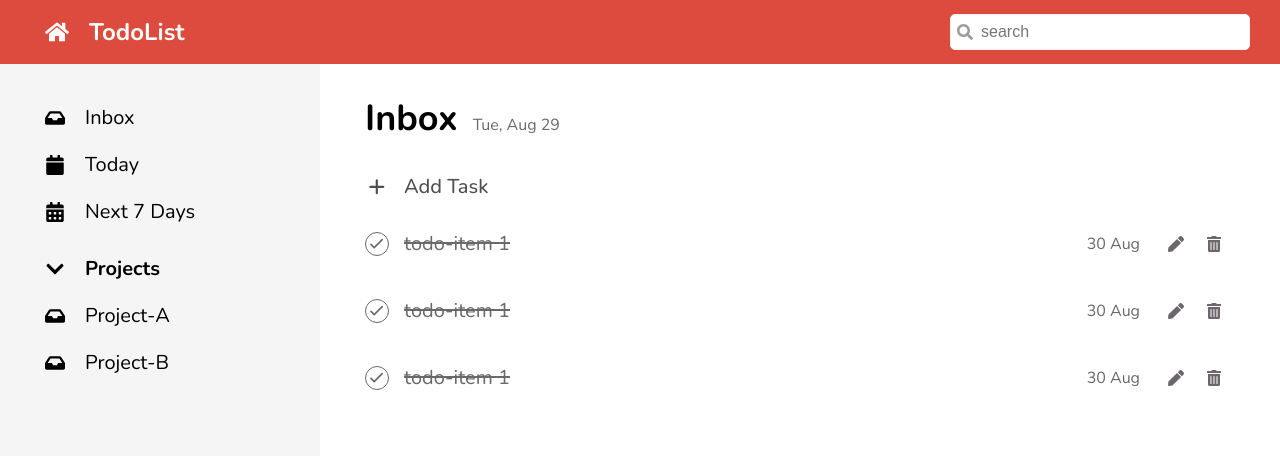
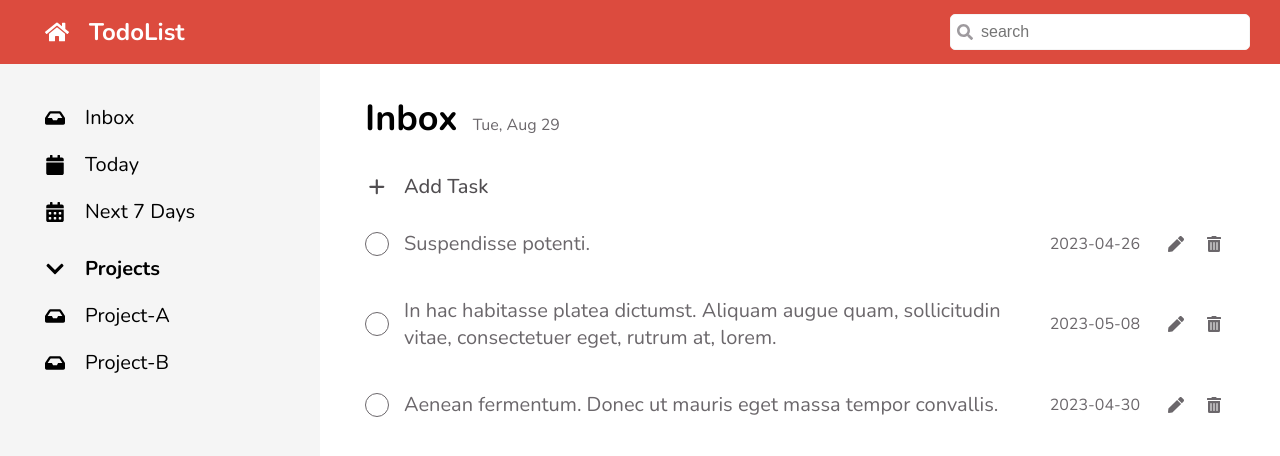
Before and after one commit to Yuji-Hosaka/CC15-Todolist, a React (Create React App) app: page / in a window 1280 px wide. Shown: the top 456 px of the page. Built offline with nearby package versions, Linux system fonts and the light colour scheme.

Commit message:
fixed id problem

```diff
--- a/package.json
+++ b/package.json
@@ -3,6 +3,7 @@
     "version": "0.1.0",
     "private": true,
     "dependencies": {
+        "nanoid": "^4.0.2",
         "react": "^18.2.0",
         "react-dom": "^18.2.0",
         "react-icons": "^4.10.1",
@@ -10,7 +11,7 @@
         "sass": "^1.66.1"
     },
     "scripts": {
-        "start": "react-scripts start",
+        "dev": "react-scripts start",
         "build": "react-scripts build"
     },
     "eslintConfig": {
--- a/src/app/App.jsx
+++ b/src/app/App.jsx
@@ -1,13 +1,31 @@
 // Dependencies
+import { useState } from 'react';
 import './App.scss';
 import AppBar from '../components/Common/AppBar/AppBar';
 import SideBar from '../components/SideBar/SideBar';
 import TodoHeader from '../components/Todo/TodoHeader';
 import TodoCreate from '../components/Todo/TodoCreate';
 import TodoLists from '../components/Todo/TodoLists';
-import { Button } from '../components/Common/Button/Button';
+
+const data = [
+  { id: 1, task: 'Suspendisse potenti.', status: false, due_date: '2023-04-26' },
+  {
+    id: 2,
+    task: 'In hac habitasse platea dictumst. Aliquam augue quam, sollicitudin vitae, consectetuer eget, rutrum at, lorem.',
+    status: false,
+    due_date: '2023-05-08',
+  },
+  {
+    id: 3,
+    task: 'Aenean fermentum. Donec ut mauris eget massa tempor convallis.',
+    status: false,
+    due_date: '2023-04-30',
+  },
+];
 
 function App() {
+  const [allTodos, setAllTodos] = useState(data);
+
   return (
     <div className='todo'>
       <div className='todo__header'>
@@ -19,8 +37,8 @@ function App() {
       <div className='todo__content'>
         <main className='todo__container'>
           <TodoHeader />
-          <TodoCreate />
-          <TodoLists />
+          <TodoCreate data={allTodos} setTodo={setAllTodos} />
+          <TodoLists data={allTodos} />
         </main>
       </div>
     </div>
@@ -28,5 +46,3 @@ function App() {
 }
 
 export default App;
-
-// faa
--- a/src/components/Todo/TodoCreate.jsx
+++ b/src/components/Todo/TodoCreate.jsx
@@ -5,25 +5,28 @@ import { HiPlus } from 'react-icons/hi';
 import TodoForm from './TodoForm';
 import styles from './TodoCreate.module.scss';
 
-/* Condition Rendering
-- DEFAULT: Show button & text
-- ACTIVE : Show To-do Form
+/*
+CC1 - Condition Rendering
+- Default : Show Button & Text
+- Active : Show TodoForm
 
-Concept: true ? <AddTask/> : <TodoForm/>
-
+ Concept : true ? <AddTask/> : <TodoForm/>
 */
 
-/* CC2 - EVENT HANDLING
-- เอาฟังชันไปผูกติดกับ UI เพื่อให้ USER เป็นคนเรียกใช้ฟังชันเอง
-- onClick : ต้อง Click ก่อนแล้ว FN ถึงจะรัน
-  - User ทำการคลิก
-  - Browser เป็นคนเรียกใช้ฟังชัน โดยส่ง parameter มา 1 ตัว
-    handldClick(eventObject)
+/*
+CC2 - EVENT HANDLING
+- เอาฟังก์ชันไปผูกติดกับ UI เพื่อให้ USER เป็นคนเรียกใช้ฟังก์ชันเอง
+- onClick : ต้อง Click ก่อน , FN ถึงจะรัน
+    - User ทำการคลิก
+    - Browser จะเป็นคนเรียกใช้ฟังก์ชัน โดยส่ง parameter มา 1 ตัว
+      handleClick(eventObject)
 */
 
-/* CC3 - JS Value ไม่สามารถทำให้ React Rerender ได้... ต้องใช้ State
+/*
+CC3 - JS Value ไม่สามารถทำให้ React Rerender ได้
+ต้องใช้ State
+*/
 
-*/
 /*
 CC-4 Array Destructuring
 function myUseState() {
@@ -50,27 +53,22 @@ CC5 - React State (1 ในฟังก์ชันของกลุ่ม Reac
   // Rerender 1 ครั้ง == Code ทั้งหมดใน FC จะถูกรันใหม่ 1 ครั้ง
 */
 
-//#1 : Function Component (Render)
 function TodoCreate(props) {
+  const [isOpenForm, setIsOpenForm] = useState(false);
 
-  // HOOK FN
-  const [isOpenForm, setIsOpenForm] = useState(false);
-  console.log(isOpenForm);
-
-  // let active = true;
-
-  // #2 : JS Function (Logic)
-  const handleClick = function (event) {
-    console.log('clicked');
+  const handleClick = function () {
     setIsOpenForm(!isOpenForm);
-    // active = !active;
-    // console.log('clicked', active);
   };
 
   return (
     <>
       {isOpenForm ? (
-        <TodoForm textSubmit='Add Task' setIsOpenForm={setIsOpenForm}/>
+        <TodoForm
+          textSubmit='Add Task'
+          setIsOpenForm={setIsOpenForm}
+          data={props.data}
+          setTodo={props.setTodo}
+        />
       ) : (
         <div className={styles.todo__create} onClick={handleClick}>
           <div className={styles.todo__create__button}>
--- a/src/components/Todo/TodoForm.jsx
+++ b/src/components/Todo/TodoForm.jsx
@@ -1,4 +1,5 @@
 import { useState } from 'react';
+import { nanoid } from 'nanoid';
 import { Button } from '../Common/Button/Button';
 import styles from './TodoForm.module.scss';
 /*
@@ -32,26 +33,35 @@ function TodoForm(props) {
   };
 
   const handleSubmit = function (event) {
-    // 1. PreventDefault
     event.preventDefault();
 
-    // 2.ต้องรู้ก่อนว่า User พิมพ์อะไร (อยู่ใน state : taskInput)
-
-    // 3.FormValidation
-    // case1 : submit ได้ => ไม่ error
-    // case2 : submit ไม่ได้ => แสดง Error
+    // FormValidation
     if (taskInput.trim() === '') {
       console.log('Error');
       setIsError(true);
       return;
     }
-    console.log('submit');
+    console.log('submit === create new Todo');
+    // create NewTodo
+    // 1 - ส่ง Request ไปหลังบ้านเพื่อ save ลง Database
+    // 2 - ทำการอัพเดท State ของ AllTodo == React ทำการ Rerender
+    // data = []
+    // data = [{id:number,task:string,status:boolean,due_date:YYYY-MM-DD}]
+    // oldState = [{o},{o},{o}] === props.data
+    // newState = [{n},{o},{o},{o}]
+
+    const newTodo = {
+      id: nanoid(),
+      task: taskInput,
+      status: false,
+      due_date: '2023-01-09',
+    };
+    const newTodoLists = [newTodo, ...props.data];
+    props.setTodo(newTodoLists);
+    props.setIsOpenForm(false);
   };
 
   const handleCancel = function () {
-    console.log('cancel');
-    // correctName : setIsOpenForm(false)
-    // inCorrectName : undefined(false) => บู้มเป็นโกโก้ครั้นซ์
     props.setIsOpenForm(false);
   };
   return (
--- a/src/components/Todo/TodoItem.jsx
+++ b/src/components/Todo/TodoItem.jsx
@@ -5,9 +5,13 @@ import { HiOutlineCheck } from 'react-icons/hi';
 import TodoForm from './TodoForm';
 import styles from './TodoItem.module.scss';
 
-function TodoItem() {
+// function TodoItem(props) {
+// Object Destructuring (Props)
+// const { task, done, date } = props;
+
+function TodoItem({ id, task, done, date }) {
   const [isOpenForm, setIsOpenForm] = useState(false);
-
+  console.log(id);
   const handleClick = function () {
     setIsOpenForm(!isOpenForm);
   };
@@ -17,11 +21,11 @@ function TodoItem() {
         <TodoForm textSubmit='Edit Task' setIsOpenForm={setIsOpenForm} />
       ) : (
         <li className={styles.todo}>
-          <div className={`${styles.todo__checkbox} ${styles.todo__checkbox__done}`}>
+          <div className={`${styles.todo__checkbox}  ${done ? styles.todo__checkbox__done : ''}`}>
             <HiOutlineCheck className={styles.todo__checkbox__icon} />
           </div>
-          <p className={`${styles.todo__task} ${styles.todo__task__done}`}>todo-item 1 </p>
-          <span className={styles.todo__date}>30 Aug</span>
+          <p className={`${styles.todo__task} ${done ? styles.todo__task__done : ''}`}>{task}</p>
+          <span className={styles.todo__date}>{date}</span>
           <div className={styles.todo__action}>
             <span onClick={handleClick}>
               <FaPen className={styles.todo__edit} />
--- a/src/components/Todo/TodoLists.jsx
+++ b/src/components/Todo/TodoLists.jsx
@@ -1,47 +1,23 @@
-import { useState } from 'react';
 import TodoItem from './TodoItem';
 import styles from './TodoLists.module.scss';
 
 /*
 SCHEMA
 todoObj={id:number, task:string, status:boolean, due_date:string}
+
 data = Array[] {id:number, task:string, status:boolean, due_date:string}
 หรือ data = Array[] todoObj
+
 dataRender = Array[] <TodoItem task=... done=... date=.... />
 */
 
- const data = [
-  { id: 1, task: 'Suspendisse potenti.', status: false, due_date: '2023-04-26' },
-  {
-    id: 2,
-    task: 'In hac habitasse platea dictumst. Aliquam augue quam, sollicitudin vitae, consectetuer eget, rutrum at, lorem.',
-    status: false,
-    due_date: '2023-05-08',
-  },
-  {
-    id: 3,
-    task: 'Aenean fermentum. Donec ut mauris eget massa tempor convallis.',
-    status: false,
-    due_date: '2023-04-30',
-  },
-];
-function TodoLists() {
-  // CRUD = Create-Read-Update-Delete
-  const [allTodos, setAllTodos] = useState(data);
-
-  // RenderList # 1
-  // const dataRender = data.map((todoObj) => (
-  //   <TodoItem key={todoObj.id} task={todoObj.task} done={todoObj.status} date={todoObj.due_date} />
-  // ));
-
-  // return <ul className={styles.todo__lists}>{dataRender}</ul>;
-
-  // RenderList #2
+function TodoLists(props) {
   return (
     <ul className={styles.todo__lists}>
-      {allTodos.map((todoObj) => (
+      {props.data.map((todoObj) => (
         <TodoItem
           key={todoObj.id}
+          id={todoObj.id}
           task={todoObj.task}
           done={todoObj.status}
           date={todoObj.due_date}
@@ -49,15 +25,6 @@ function TodoLists() {
       ))}
     </ul>
   );
-
-  // RenderList #3
-  // return (
-  //   <ul className={styles.todo__lists}>
-  //     {data.map(({ id, task, status, due_date }) => (
-  //       <TodoItem key={id} task={task} done={status} date={due_date} />
-  //     ))}
-  //   </ul>
-  // );
 }
 
 export default TodoLists;
--- a/src/components/Todo/TodoLists.module.scss
+++ b/src/components/Todo/TodoLists.module.scss
@@ -3,6 +3,6 @@
 .todo__lists {
   // padding: $todo-content-padding;
   display: flex;
-   flex-direction: column;
-   gap: 10px;
+  flex-direction: column;
+  gap: 10px;
 }
```
Also changed, not shown: 1 other file (tests, documents, lock files or other folders). Lines whose indentation alone changed are shown as unchanged.
